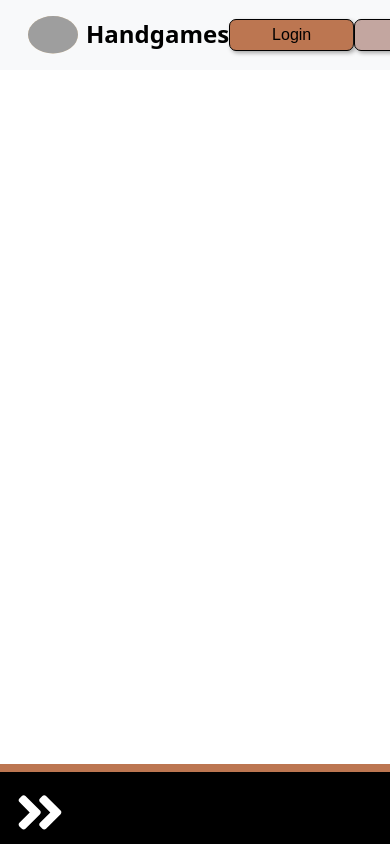
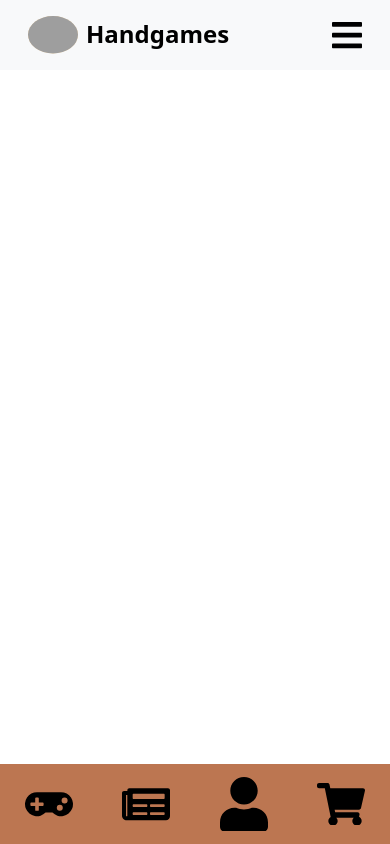
Before and after one commit to JeremyAMichel/Handgames, a Symfony app: template templates/game/game.html.twig in a window 390 px wide. Run offline with Twig, Linux system fonts and the light colour scheme; the template is opened without the code that fills it, so the values that code supplies are empty; style sheets or scripts are compiled from the project's sources; some libraries are stand-ins or nearby versions; grey boxes are pictures that could not be loaded.

Commit message:
responsive fixed

```diff
--- a/assets/styles/a/a.scss
+++ b/assets/styles/a/a.scss
@@ -1,15 +1,4 @@
 
-@media only screen and (max-width: 600px){
-  .real-nav-link{
-    justify-content: center;
-  }
-}
-
-@media only screen and (min-width: 600px){
-  .bouton-login{
-    margin-right: 0.5rem;
-  }
-}
 
 .bouton-login {
   background-color: var(--color-primary);
@@ -45,6 +34,13 @@
   -moz-box-shadow: 2px 2px 4px #7f7f7f;
 }
 
+.nav-submenu{
+  align-items: center;
+  text-decoration: none;
+  color: black;
+  transition: var(--transition-speed);
+}
+
 .real-nav-link{
   width: 100%;
   display: flex;
@@ -53,11 +49,6 @@
   text-decoration: none;
   color: black;
   transition: var(--transition-speed);
-}
-
-.real-nav-link:hover{
-    color: white;
-    background-color: black;
 }
 
 .real-nav-link svg{
@@ -74,3 +65,26 @@
 .burger:hover{
   color: black;
 }
+
+
+@media only screen and (max-width: 600px){
+  .real-nav-link{
+    justify-content: center;
+  }
+}
+
+@media only screen and (min-width: 600px){
+  .bouton-login{
+    margin-right: 0.5rem;
+  }
+
+  .nav-submenu{
+    width: 6rem;
+  }
+}
+
+@media only screen and (min-width: 900px){
+  .nav-submenu{
+    width: 8rem;
+  }
+}
--- a/assets/styles/div/div.scss
+++ b/assets/styles/div/div.scss
@@ -1,13 +1,3 @@
-@media only screen and (max-width: 600px){
-  .login-signup-div{
-    display: none;
-  }
-
-  .dropdown{
-    display: flex;
-  }
-}
-
 .logo-header{
   clip-path: ellipse(50% 50% at 50% 50%);
   background-color: navajowhite;
@@ -74,6 +64,34 @@
   margin-bottom: 20px;
 }
 
-.dropdown{
-  display: none;
+.hovered-nav:hover{
+  background-color: black;
 }
+
+.hovered-nav:hover .real-nav-link{
+  color: white;
+}
+
+.hovered-nav:hover .div-submenu .nav-submenu{
+  color: white;
+}
+
+.hovered-nav{
+  width: 100%;
+  transition: var(--transition-speed);
+}
+
+.div-submenu{
+  display: flex;
+  flex-direction: column;
+}
+
+@media only screen and (max-width: 600px){
+  .login-signup-div{
+    display: none;
+  }
+
+  .dropdown{
+    display: flex;
+  }
+}
--- a/assets/styles/li/li.scss
+++ b/assets/styles/li/li.scss
@@ -1,9 +1,3 @@
-@media only screen and (max-width: 600px){
-    .bg-black{
-        display: none;
-    }
-}
-
 .nav-item{
     width: 100%;
     display: flex;
@@ -12,3 +6,8 @@
 .bg-black{
     background-color: black;
 }
+
+.nav-item .real-nav-link:hover{
+    color: white;
+    background-color: black;
+}
--- a/assets/styles/main/main.scss
+++ b/assets/styles/main/main.scss
@@ -1,11 +1,12 @@
+main{
+    margin-left: 5rem;
+    padding: 1rem;
+    padding-top: 100px;
+}
+
 @media only screen and (max-width: 600px){
     main{
         margin: 0;
         padding: 0;
     }
 }
-
-main{
-    margin-left: 5rem;
-    padding: 1rem;
-}
--- a/assets/styles/nav/nav.scss
+++ b/assets/styles/nav/nav.scss
@@ -1,3 +1,17 @@
+.navbar{
+    position: fixed;
+    background-color: var(--color-primary);
+    transition: width 200ms ease;
+}
+
+.navbar:hover .not-nav-link svg{
+    transform: rotate(-180deg);
+}
+
+.navbar:hover .hovered{
+    flex: auto;
+}
+
 @media only screen and (min-width: 600px){
     .navbar{
         width: 5rem;
@@ -28,17 +42,3 @@
         height: 5rem;
     }
 }
-
-.navbar{
-    position: fixed;
-    background-color: var(--color-primary);
-    transition: width 200ms ease;
-}
-
-.navbar:hover .not-nav-link svg{
-    transform: rotate(-180deg);
-}
-
-.navbar:hover .hovered{
-    flex: auto;
-}
--- a/assets/styles/ul/ul.scss
+++ b/assets/styles/ul/ul.scss
@@ -1,9 +1,3 @@
-@media only screen and (max-width: 600px){
-    .navbar-nav{
-        flex-direction: row;
-    }
-}
-
 .navbar-nav{
     width: 100%;
     height: 100%;
@@ -14,3 +8,13 @@
     flex-direction: column;
     align-items: center;
 }
+
+@media only screen and (max-width: 600px){
+    .navbar-nav{
+        flex-direction: row;
+    }
+
+    .navbar-nav .bg-black{
+        display: none;
+    }
+}
--- a/src/Controller/GameController.php
+++ b/src/Controller/GameController.php
@@ -9,9 +9,9 @@ use Symfony\Component\Routing\Annotation\Route;
 class GameController extends AbstractController
 {
     /**
-     * @Route("/game", name="game")
+     * @Route("/games", name="games")
      */
-    public function game(): Response
+    public function games(): Response
     {
         return $this->render('game/game.html.twig', [
 
--- a/src/Controller/ProfilController.php
+++ b/src/Controller/ProfilController.php
@@ -18,7 +18,7 @@ class ProfilController extends AbstractController
     }
 
     /**
-     * @Route("/profil-skin", name="profilSkins")
+     * @Route("/profil-skins", name="profilSkins")
      */
     public function profilSkins(): Response
     {
--- a/templates/header/header.html.twig
+++ b/templates/header/header.html.twig
@@ -9,6 +9,7 @@
                 </div>
 
             </a>
+
             <div class="login-signup-div">
                 <a href="#" class="bouton-login bouton">Login</a>
                 <a href="#" class="bouton-signup bouton">Signup</a>
--- a/templates/nav/nav.html.twig
+++ b/templates/nav/nav.html.twig
@@ -12,7 +12,7 @@
 
 
         <li class="nav-item">
-            <a href="https://127.0.0.1:8000/game" class="real-nav-link">
+            <a href="https://127.0.0.1:8000/games" class="real-nav-link">
                 <svg
                     aria-hidden="true"
                     focusable="false" data-prefix="fas"
@@ -43,12 +43,24 @@
         </li>
 
         <li class="nav-item">
+            <div class="d-flex hovered-nav">
                 <a href="https://127.0.0.1:8000/profil-general" class="real-nav-link">
                     <svg
                         aria-hidden="true" focusable="false" data-prefix="fas" data-icon="user" class="svg-inline--fa fa-user fa-w-14" role="img" xmlns="http://www.w3.org/2000/svg" viewBox="0 0 448 512"><path fill="currentColor" d="M224 256c70.7 0 128-57.3 128-128S294.7 0 224 0 96 57.3 96 128s57.3 128 128 128zm89.6 32h-16.7c-22.2 10.2-46.9 16-72.9 16s-50.6-5.8-72.9-16h-16.7C60.2 288 0 348.2 0 422.4V464c0 26.5 21.5 48 48 48h352c26.5 0 48-21.5 48-48v-41.6c0-74.2-60.2-134.4-134.4-134.4z"></path>
                     </svg>
+                </a>
+                <div class="div-submenu">
+                    <a href="https://127.0.0.1:8000/profil-general" class="nav-submenu">
                         <span class="link-text">Profil</span>
                     </a>
+                    <a href="https://127.0.0.1:8000/profil-skins" class="nav-submenu">
+                        <span class="link-text">Skins</span>
+                    </a>
+                    <a href="https://127.0.0.1:8000/profil-stats" class="nav-submenu">
+                        <span class="link-text">Stats</span>
+                    </a>
+                </div>
+            </div>
         </li>
 
         <li class="nav-item">
```
Lines whose indentation alone changed are shown as unchanged.
